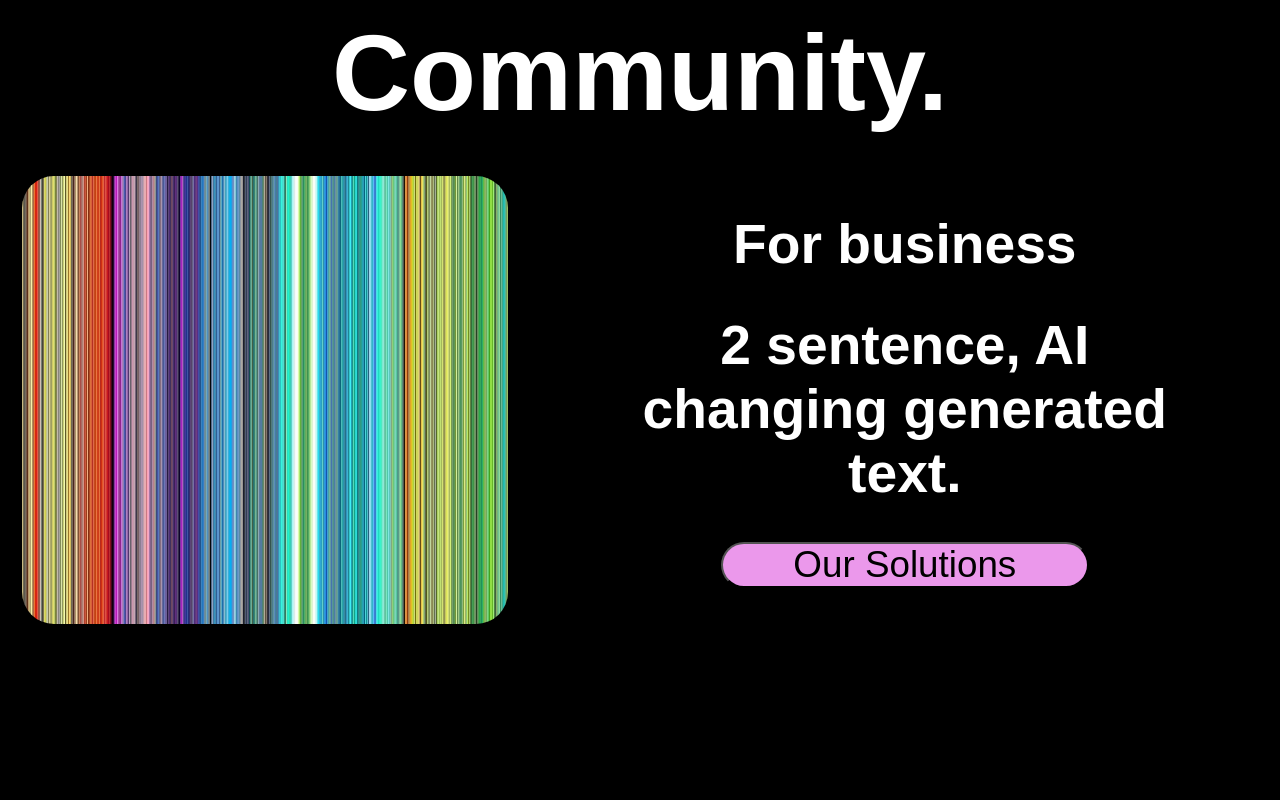
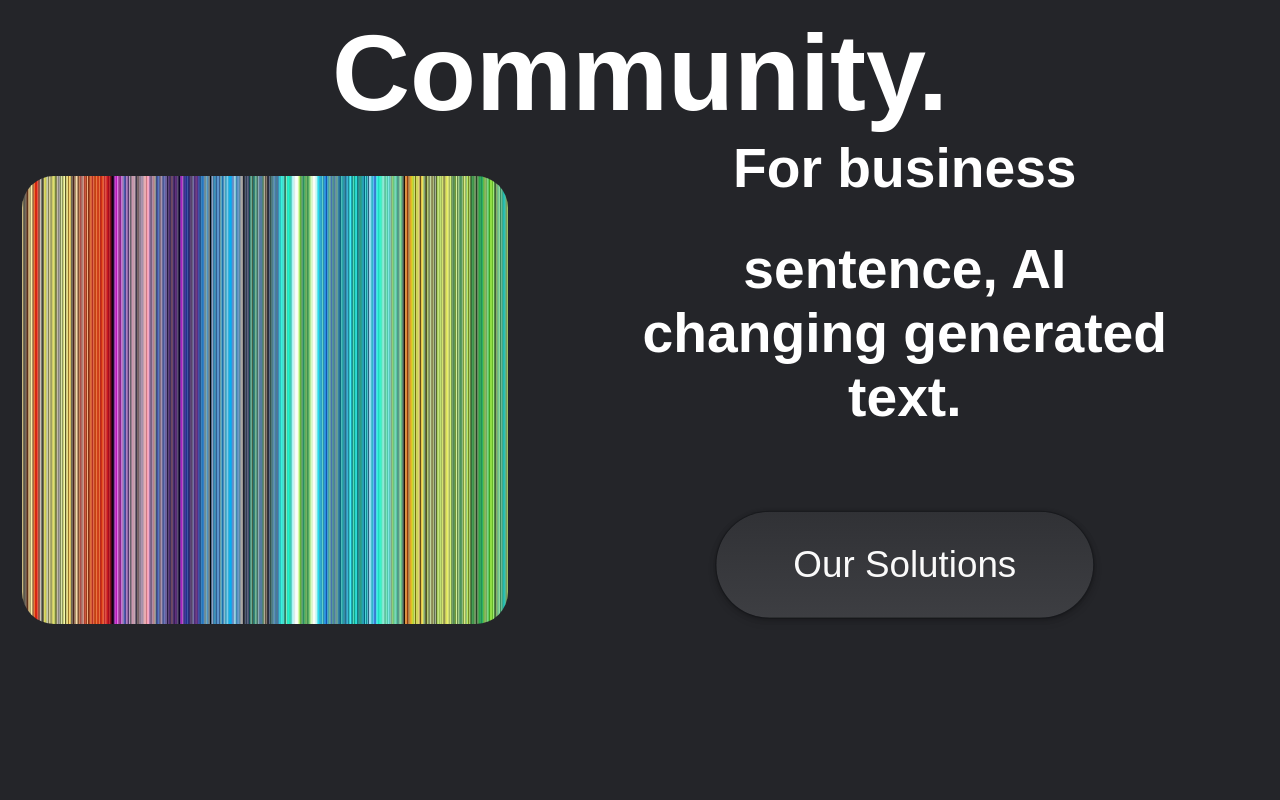
Before and after one commit to ankuromen/Landing-Samara, a React (Create React App) app: page /ClassicsUsers in a window 1280 px wide. Shown: the part 2280-3080 px from the top of the page. Built offline with nearby package versions, Linux system fonts and the light colour scheme.

Commit message:
Button animations added

```diff
--- a/src/components/CTA.js
+++ b/src/components/CTA.js
@@ -1,6 +1,7 @@
 import React from 'react';
-import './CTA.css';
-import backgroundImage from '../Assets/cta-image.jpg';
+import './CTA.css'; // Assuming this contains your specific styling for the CTA component
+import GlowButton from './GlowButton'; // Adjust the path to where your GlowButton component is located
+import backgroundImage from '../Assets/cta-image.jpg'; // Adjust the path to your image if necessary
 
 const CTA = () => {
     return (
@@ -8,9 +9,10 @@ const CTA = () => {
             <div className="CTA-Overlay">
                 <div className="CTA-Content">
                     <section><h1>Create Events.</h1></section>
-                    <section className='Text2'><h2>Build a powerful <br/>  community.</h2></section>
-                    <section className='Text3'><button id="CTA-Register-btn">Register</button></section>
-
+                    <section className="Text2"><h2>Build a powerful <br /> community.</h2></section>
+                    <section className="Text3">
+                        <GlowButton buttonText="Register Now" />
+                    </section>
                 </div>
             </div>
         </div>
--- a/src/components/ClassicsBusiness.js
+++ b/src/components/ClassicsBusiness.js
@@ -1,23 +1,23 @@
-import React from 'react'
-import Test from '../Assets/test123.jpg';
-import '../components/ClassicsBusiness.css';
+import React from 'react';
+import GlowButton from './GlowButton'; // Adjust the path to where your GlowButton component is located
+import './ClassicsBusiness.css';
+import Test from '../Assets/test123.jpg'; // Adjust the path to your image if necessary
+
 const ClassicsBusiness = () => {
     return (
-        <div className='Classic-Business-Container'>
-            <div className='Classics-Content'>
-            <section className='Bus-Img-Section' >
-                <img src={Test} id='Bus-Img' alt='Business' />
-            </section>
-            <section className='Bus-Text-Section'>
-                <h1>For business</h1>
-                <h1>2 sentence, AI changing
-                    generated text.
-                </h1>
-                <button id='Bus-Btn'>Our Solutions</button>
-            </section>
+        <div className="Classic-Business-Container">
+            <div className="Classics-Content">
+                <section className="Bus-Img-Section">
+                    <img src={Test} id="Bus-Img" alt='Business' />
+                </section>
+                <section className="Bus-Text-Section">
+                    <h1>For business</h1>
+                    <h2> sentence, AI changing generated text.</h2>
+                    <GlowButton buttonText="Our Solutions" /> {/* Use the GlowButton component here */}
+                </section>
             </div>
         </div>
-    )
-}
+    );
+};
 
-export default ClassicsBusiness
+export default ClassicsBusiness;
--- a/src/components/ClassicsHeader.css
+++ b/src/components/ClassicsHeader.css
@@ -1,5 +1,5 @@
 .Classics-Header-Container{
-    color: white;
+    color: rgb(255, 255, 255);
     background: url("https://images.unsplash.com/photo-1712415341931-96aff76a42e9?q=80&w=2672&auto=format&fit=crop&ixlib=rb-4.0.3&ixid=M3wxMjA3fDB8MHxwaG90by1wYWdlfHx8fGVufDB8fHx8fA%3D%3D");
     display: flex;
     align-items:flex-end;
--- /dev/null
+++ b/src/components/GlowButton.css
@@ -0,0 +1,197 @@
+:root {
+	--red: hsl(0, 100%, 80%);
+	--yellow: hsl(62, 100%, 80%);
+	--green: hsl(122, 100%, 80%);
+	--blue: hsl(179, 100%, 80%);
+	--purple: hsl(238, 100%, 80%);
+	--pink: hsl(302, 100%, 80%);
+
+	--fontPoppins: 'Poppins', sans-serif;
+}
+
+[type=submit], [type=reset], button, html [type=button] {
+	-webkit-appearance: button;
+	text-transform: none;
+}
+
+body {
+	background: hsl(0 0% 4%);
+	background: hsl(210 14% 11%);
+	background: hsl(228 6% 15%);
+	padding: 0;
+	margin: 0;
+}
+
+.glowButtonWrapper {
+	position: relative;
+	margin: 1.25em auto;
+	padding: 0;
+	display: table;
+	transition: all 150ms linear;
+}
+
+.glowButtonWrapper:hover {
+	transform: scale(1.15);
+}
+
+.glowButtonWrapper:active {
+	transform: scale(0.95);
+}
+
+.glowButtonWrapper .glowButton {
+	--angle: 0deg;
+	--buttonBorder: 4px;
+	--buttonBorderRadius: 2.25em;
+	--buttonBorderRadiusBefore: 3em;
+
+	position: relative;
+	display: flex;
+	padding: 0.875em 2.1em;
+	gap: 0.875em;
+	font-size: 1em;
+	align-items: center;
+	border-radius: var(--buttonBorderRadius);
+	font-weight: 160;
+	border: 0;
+	/* overflow: hidden; */
+	transition: background 3ms linear;
+
+	color: hsl(0, 0%, 98%);
+	font-family: sans-serif;
+
+	background: hsl(0 0% 0% / 0%);
+
+	/* border: 2px solid transparent; */
+	box-shadow: 0 0 3px hsl(0 0% 0% / 20%),
+		0 1px 6px hsl(0 0% 0% / 15%),
+		0 4px 8px hsl(0 0% 0% / 13%);
+	z-index: 1;
+}
+
+.glowButtonWrapper:hover .glowButton {
+	transition: background 3ms linear;
+
+	background: conic-gradient(
+		in hsl longer hue from var(--angle),
+		hsl(0, 100%, 80%) 0 0
+	) border-box;
+	background-repeat: no-repeat;
+	background-size: 100% 100%;
+
+	box-shadow:
+		0 0 3px hsl(0 35% 80% / 65%),
+		0 1px 6px hsl(60 15% 80% / 50%),
+		0 4px 8px hsl(120 48% 80% / 30%),
+		0 5px 11px hsl(5 20% 80% / 20%);
+
+	mix-blend-mode: color-dodge;
+
+	animation: angle 2s linear infinite;
+}
+
+@property --angle {
+	syntax: '<angle>';
+	initial-value: 0deg;
+	inherits: false
+}
+
+/* target only Firefox */
+@-moz-document url-prefix() {
+	.glowButtonWrapper .glowButton {
+		transition: all 250ms linear;
+		background: transparent;
+	}
+
+    .glowButtonWrapper:hover .glowButton {
+		--angleFX: 0deg;
+		/* transition: background 3ms linear; */
+		transition: background 3ms linear;
+		background:
+		conic-gradient(
+			from var(--angleFX) at 50% 50%,
+			var(--red),
+			var(--yellow),
+			var(--green),
+			var(--blue),
+			var(--purple),
+			var(--pink),
+			var(--red)
+		) border-box;
+
+		animation: angleFX 2s linear infinite;
+    }
+}
+
+.glowButtonWrapper .glowButton:before {
+	content: "";
+	position: absolute;
+	top: 50%;
+	left: 50%;
+	/*
+	width: calc(100% - 7.5px);
+	height: calc(100% - 7.5px);
+	*/
+	width: 100%;
+	height: 100%;
+	transform: translate(-50%, -50%);
+	margin: 0 auto;
+	padding: 0;
+
+	background: hsl(233 12% 13% / 1) padding-box;
+	background:
+	linear-gradient(
+		to bottom,
+		hsl(228 5% 20% / 1),
+		hsl(228 4% 25% / 1)
+	) padding-box;
+	border: 1px solid hsl(210 14% 9% / 60%);
+
+	border-radius: var(--buttonBorderRadiusBefore);
+	z-index: -1;
+}
+
+.glowButtonWrapper:hover .glowButton:before {
+	width: calc(100% - 7.2px);
+	height: calc(100% - 7.2px);
+
+	box-shadow: 0 1px 0px hsl(0 0% 45% / 100%) inset,
+		0 0 2px hsl(0 0% 75% / 30%);
+
+	background: hsl(0 0% 25% / 90%) padding-box;
+	background:
+	linear-gradient(
+		to bottom,
+		hsl(228 5% 20% / 88%),
+		hsl(228 4% 25% / 92%)
+	) padding-box;
+}
+
+@keyframes angle { to { --angle: 1turn; } }
+
+@keyframes angleFX {
+	00.00% { --angleFX: 0deg; background: conic-gradient( from var(--angleFX) at 50% 50%, var(--red), var(--yellow), var(--green), var(--blue), var(--purple), var(--pink), var(--red) ); }
+	04.16% { --angleFX: 15deg; background: conic-gradient( from var(--angleFX) at 50% 50%, var(--red), var(--yellow), var(--green), var(--blue), var(--purple), var(--pink), var(--red) ); }
+	08.32% { --angleFX: 30deg; background: conic-gradient( from var(--angleFX) at 50% 50%, var(--red), var(--yellow), var(--green), var(--blue), var(--purple), var(--pink), var(--red) ); }
+	12.48% { --angleFX: 45deg; background: conic-gradient( from var(--angleFX) at 50% 50%, var(--red), var(--yellow), var(--green), var(--blue), var(--purple), var(--pink), var(--red) ); }
+	16.64% { --angleFX: 60deg; background: conic-gradient( from var(--angleFX) at 50% 50%, var(--red), var(--yellow), var(--green), var(--blue), var(--purple), var(--pink), var(--red) ); }
+	20.80% { --angleFX: 75deg; background: conic-gradient( from var(--angleFX) at 50% 50%, var(--red), var(--yellow), var(--green), var(--blue), var(--purple), var(--pink), var(--red) ); }
+	24.96% { --angleFX: 90deg; background: conic-gradient( from var(--angleFX) at 50% 50%, var(--red), var(--yellow), var(--green), var(--blue), var(--purple), var(--pink), var(--red) ); }
+	29.12% { --angleFX: 105deg; background: conic-gradient( from var(--angleFX) at 50% 50%, var(--red), var(--yellow), var(--green), var(--blue), var(--purple), var(--pink), var(--red) ); }
+	33.28% { --angleFX: 120deg; background: conic-gradient( from var(--angleFX) at 50% 50%, var(--red), var(--yellow), var(--green), var(--blue), var(--purple), var(--pink), var(--red) ); }
+	37.44% { --angleFX: 135deg; background: conic-gradient( from var(--angleFX) at 50% 50%, var(--red), var(--yellow), var(--green), var(--blue), var(--purple), var(--pink), var(--red) ); }
+	41.60% { --angleFX: 150deg; background: conic-gradient( from var(--angleFX) at 50% 50%, var(--red), var(--yellow), var(--green), var(--blue), var(--purple), var(--pink), var(--red) ); }
+	45.76% { --angleFX: 165deg; background: conic-gradient( from var(--angleFX) at 50% 50%, var(--red), var(--yellow), var(--green), var(--blue), var(--purple), var(--pink), var(--red) ); }
+	49.92% { --angleFX: 180deg; background: conic-gradient( from var(--angleFX) at 50% 50%, var(--red), var(--yellow), var(--green), var(--blue), var(--purple), var(--pink), var(--red) ); }
+	54.08% { --angleFX: 195deg; background: conic-gradient( from var(--angleFX) at 50% 50%, var(--red), var(--yellow), var(--green), var(--blue), var(--purple), var(--pink), var(--red) ); }
+	58.24% { --angleFX: 210deg; background: conic-gradient( from var(--angleFX) at 50% 50%, var(--red), var(--yellow), var(--green), var(--blue), var(--purple), var(--pink), var(--red) ); }
+	62.40% { --angleFX: 225deg; background: conic-gradient( from var(--angleFX) at 50% 50%, var(--red), var(--yellow), var(--green), var(--blue), var(--purple), var(--pink), var(--red) ); }
+	66.56% { --angleFX: 240deg; background: conic-gradient( from var(--angleFX) at 50% 50%, var(--red), var(--yellow), var(--green), var(--blue), var(--purple), var(--pink), var(--red) ); }
+	70.72% { --angleFX: 255deg; background: conic-gradient( from var(--angleFX) at 50% 50%, var(--red), var(--yellow), var(--green), var(--blue), var(--purple), var(--pink), var(--red) ); }
+	74.88% { --angleFX: 270deg; background: conic-gradient( from var(--angleFX) at 50% 50%, var(--red), var(--yellow), var(--green), var(--blue), var(--purple), var(--pink), var(--red) ); }
+	79.04% { --angleFX: 285deg; background: conic-gradient( from var(--angleFX) at 50% 50%, var(--red), var(--yellow), var(--green), var(--blue), var(--purple), var(--pink), var(--red) ); }
+	83.20% { --angleFX: 300deg; background: conic-gradient( from var(--angleFX) at 50% 50%, var(--red), var(--yellow), var(--green), var(--blue), var(--purple), var(--pink), var(--red) ); }
+	87.36% { --angleFX: 315deg; background: conic-gradient( from var(--angleFX) at 50% 50%, var(--red), var(--yellow), var(--green), var(--blue), var(--purple), var(--pink), var(--red) ); }
+	91.52% { --angleFX: 330deg; background: conic-gradient( from var(--angleFX) at 50% 50%, var(--red), var(--yellow), var(--green), var(--blue), var(--purple), var(--pink), var(--red) ); }
+	95.68% { --angleFX: 345deg; background: conic-gradient( from var(--angleFX) at 50% 50%, var(--red), var(--yellow), var(--green), var(--blue), var(--purple), var(--pink), var(--red) ); }
+	100.0% { --angleFX: 360deg; background: conic-gradient( from var(--angleFX) at 50% 50%, var(--red), var(--yellow), var(--green), var(--blue), var(--purple), var(--pink), var(--red) ); }
+}
--- /dev/null
+++ b/src/components/GlowButton.js
@@ -0,0 +1,14 @@
+import React from 'react';
+import './GlowButton.css'; // Make sure the path to your CSS file is correct
+
+const GlowButton = ({ buttonText }) => {
+  return (
+    <div className="glowButtonWrapper">
+        <button className="glowButton">
+            <span className="buttonText">{buttonText}</span>
+        </button>
+    </div>
+  );
+};
+
+export default GlowButton;
```
Also changed, not shown: src/components/ClassicsFans.js (+15 -15 lines), 1 other file (tests, documents, lock files or other folders).
